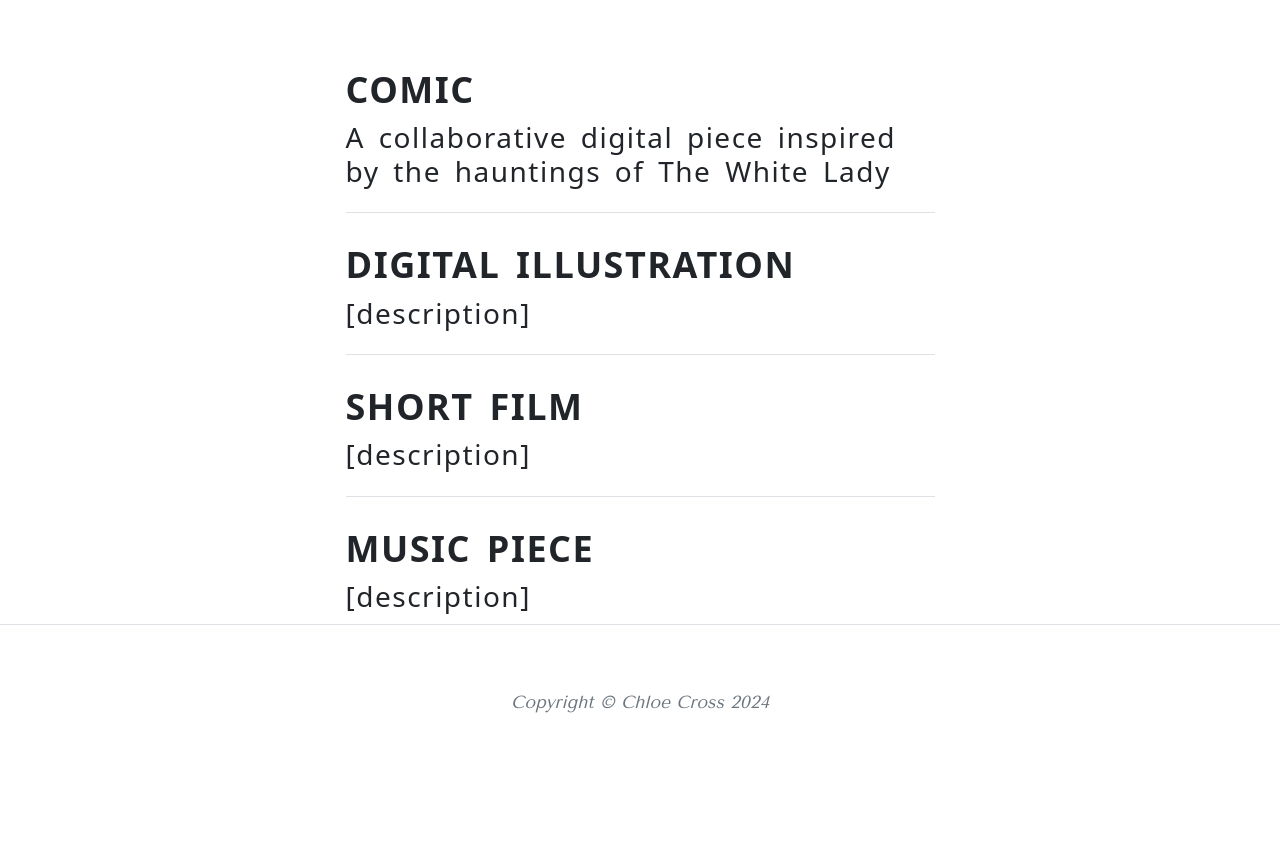
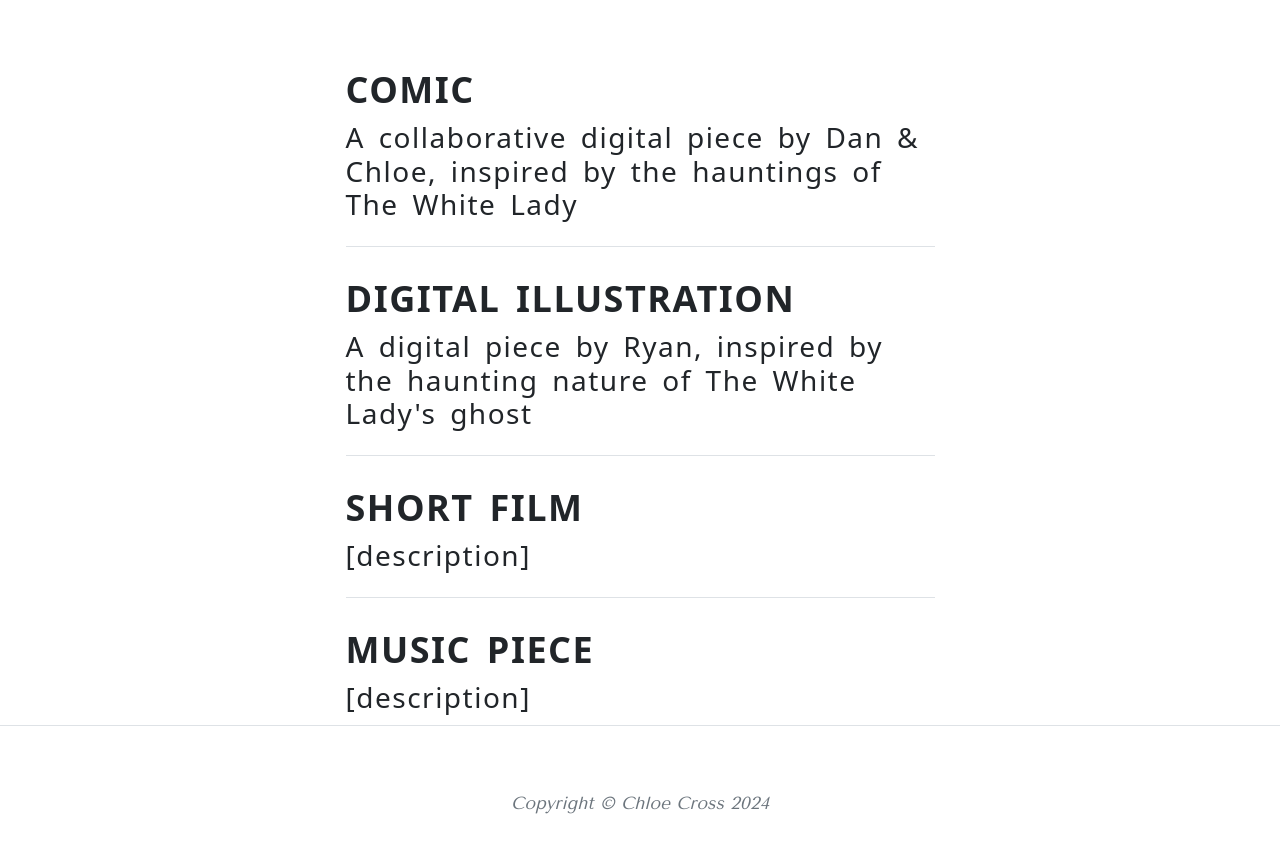
Before and after one commit to ChloeXross/white-lady-of-ordsall-hall, a plain HTML site: page index.html in a window 1280 px wide. Shown: the part 940-1792 px from the top of the page. Before the commit the page ends 1703 px from the top, so only its background shows below. Drawn offline with nearby package versions, Linux system fonts and the light colour scheme; a web font is replaced by a local one.

Commit message:
Digital illustration description

```diff
--- a/index.html
+++ b/index.html
@@ -86,7 +86,7 @@
                     <div class="post-preview">
                         <a href="comic.html">
                             <h2 class="post-title">COMIC</h2>
-                            <h3 class="post-subtitle">A collaborative digital piece inspired by the hauntings of The White Lady</h3>
+                            <h3 class="post-subtitle">A collaborative digital piece by Dan & Chloe, inspired by the hauntings of The White Lady</h3>
                         </a>
                         <!-- <p class="post-meta">
                             Created by
@@ -103,7 +103,7 @@
                     <div class="post-preview">
                         <a href="illustration.html">
                             <h2 class="post-title">DIGITAL ILLUSTRATION</h2>
-                            <h3 class="post-subtitle">[description]</h3>
+                            <h3 class="post-subtitle">A digital piece by Ryan, inspired by the haunting nature of The White Lady's ghost</h3>
                         </a>
                         <!-- <p class="post-meta">
                             Posted by
```
